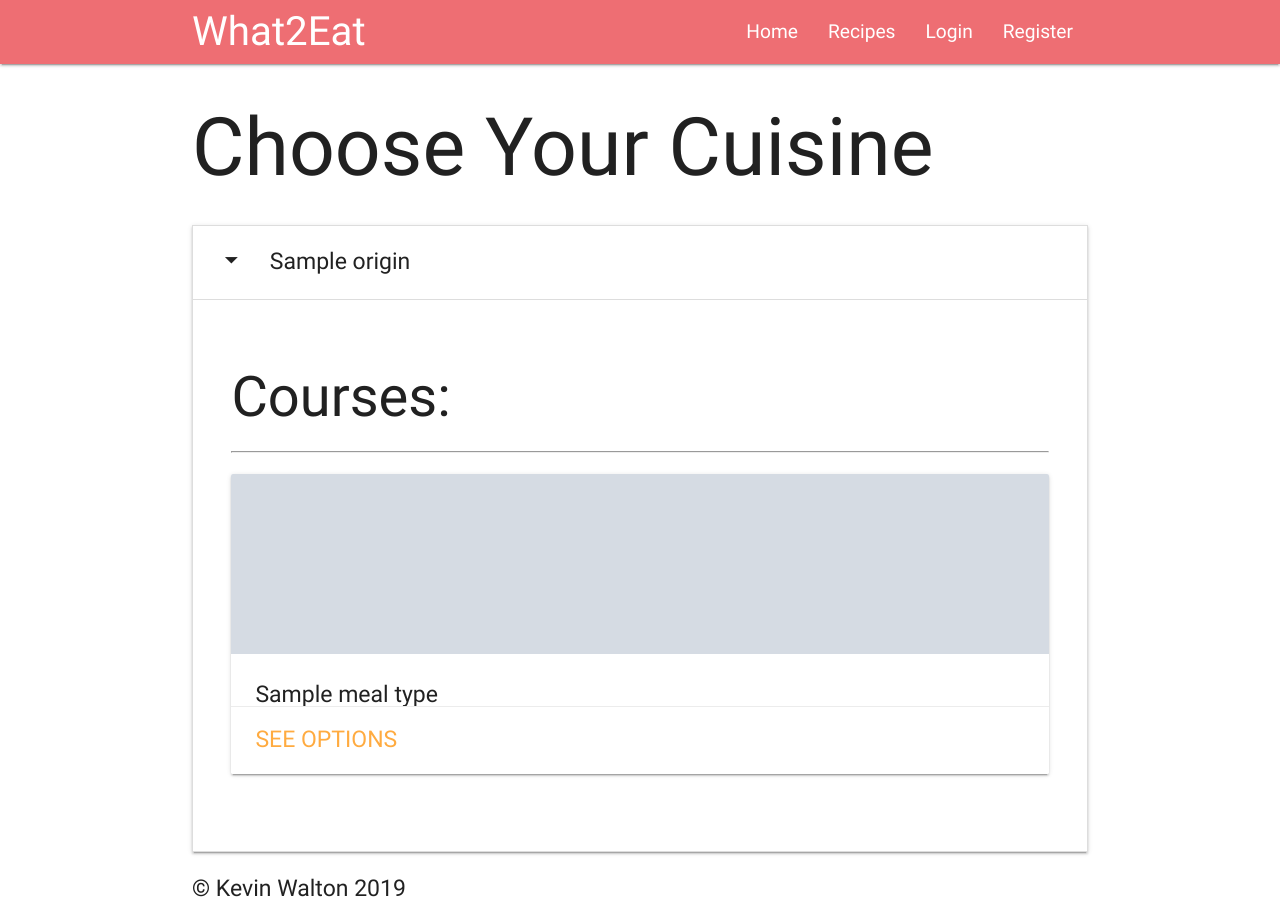
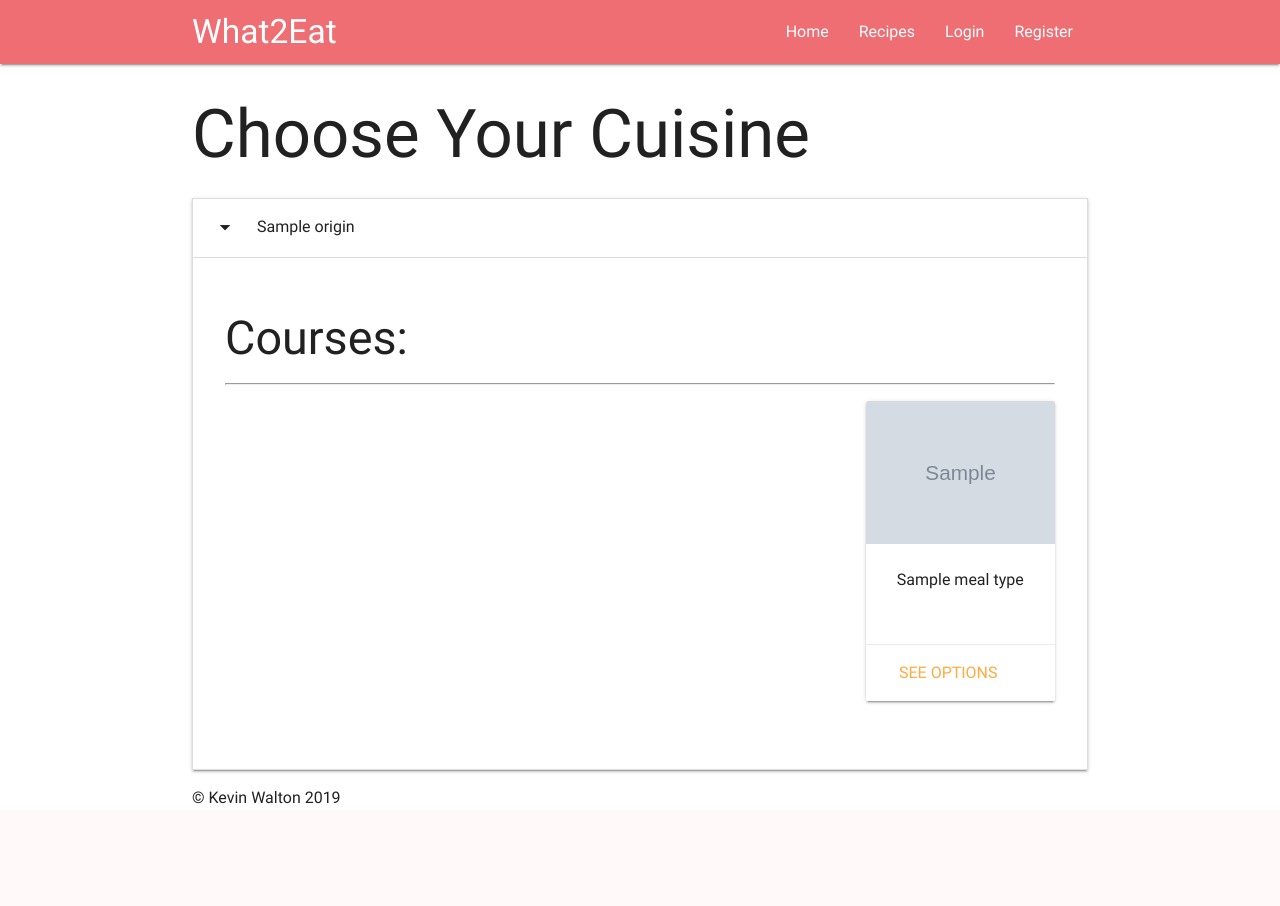
Before and after one commit to Hermeticpoet/Milestone-Project-3, a Flask app: page / in a window 1280 px wide, after a click that opens the changed part. After the commit the page ends 804 px from the top, so only its background shows below. Run offline with Flask 2, Linux system fonts and the light colour scheme; grey boxes marked "Sample" are stand-in pictures; a database or web service that is not in the repository returns one stand-in record (values such as "Sample title"); some libraries are stand-ins or nearby versions.

Commit message:
Changed the image url's to make them appear

```diff
--- a/static/css/style.css
+++ b/static/css/style.css
@@ -3,14 +3,14 @@ html, body {
     padding: 0;
     box-sizing: border-box;
     font-family: Roboto, sans-serif;
-    font-size: 1.2rem;
+    font-size: 1rem;
 }
 
 
-.display-cards {
-    display: flex;
-    justify-content: space-between;
-}
+/*.display-cards {*/
+/*    display: flex;*/
+/*    justify-content: space-between;*/
+/*}*/
 
 
 
@@ -46,4 +46,18 @@ html, body {
         display: flex;
         justify-content: space-around;
     }
+
+    .card.small .card-image {
+        max-height: 70% !important;
+    }
+
+    .card .card-image img {
+        width: 100%;
+        max-height: 250px;
+    }
+
+    .course-cards {
+        display: flex;
+        text-align: center;
+    }
 }
--- a/templates/index.html
+++ b/templates/index.html
@@ -383,12 +383,12 @@
       <div class="collapsible-body">
           <h3>Courses:</h3><hr />
           <div class="home-accordian">
-            <div class="row">
-              <div class="col s12">
+            <div class="row course-cards">
+              <div class="col s12 m6 l3">
                 {% for course in courses %}
                 <div class="card small">
                   <div class="card-image">
-                    <img src="{{ course.img_url }}">
+                    <img class="responsive-img" src="{{ course.img_url }}">
                   </div>
                   <div class="card-content">
                     <p>{{ course.course_name }}</p>
```
